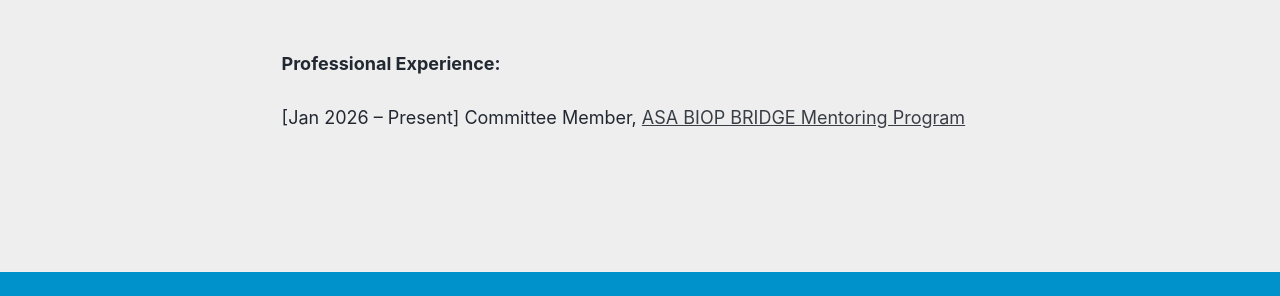
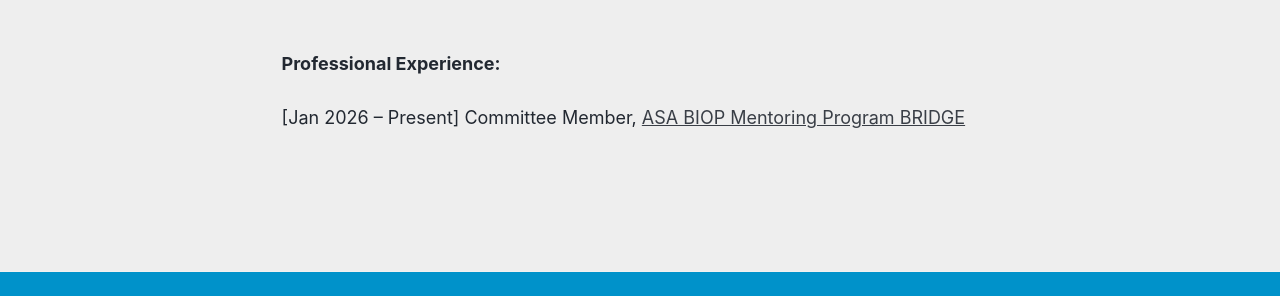
Before and after one commit to tian-yu-zhan/tian-yu-zhan.github.io, a Jekyll site: the page built from _pages/teaching.html, in a window 1280 px wide and 1309 px high. Shown: the part 927-1223 px from the top of the window. Built offline with Jekyll 4.4.1, drawn with Linux system fonts in a browser that asks for light colours; some web fonts are replaced; a script bundle is joined from its source files by our own code; library files that are not in the unit come from our copies.

```diff
--- a/_pages/teaching.html
+++ b/_pages/teaching.html
@@ -49,6 +49,6 @@ author_profile: true
 <p><strong>Professional Experience: </strong>
 <br>
 <br>
-[Jan 2026 – Present] Committee Member, <a href="https://bridgebiop.github.io/registration/" target="_blank">ASA BIOP BRIDGE Mentoring Program</a>
+[Jan 2026 – Present] Committee Member, <a href="https://bridgebiop.github.io/registration/" target="_blank">ASA BIOP Mentoring Program BRIDGE</a>
   <br>
 <br>
```
